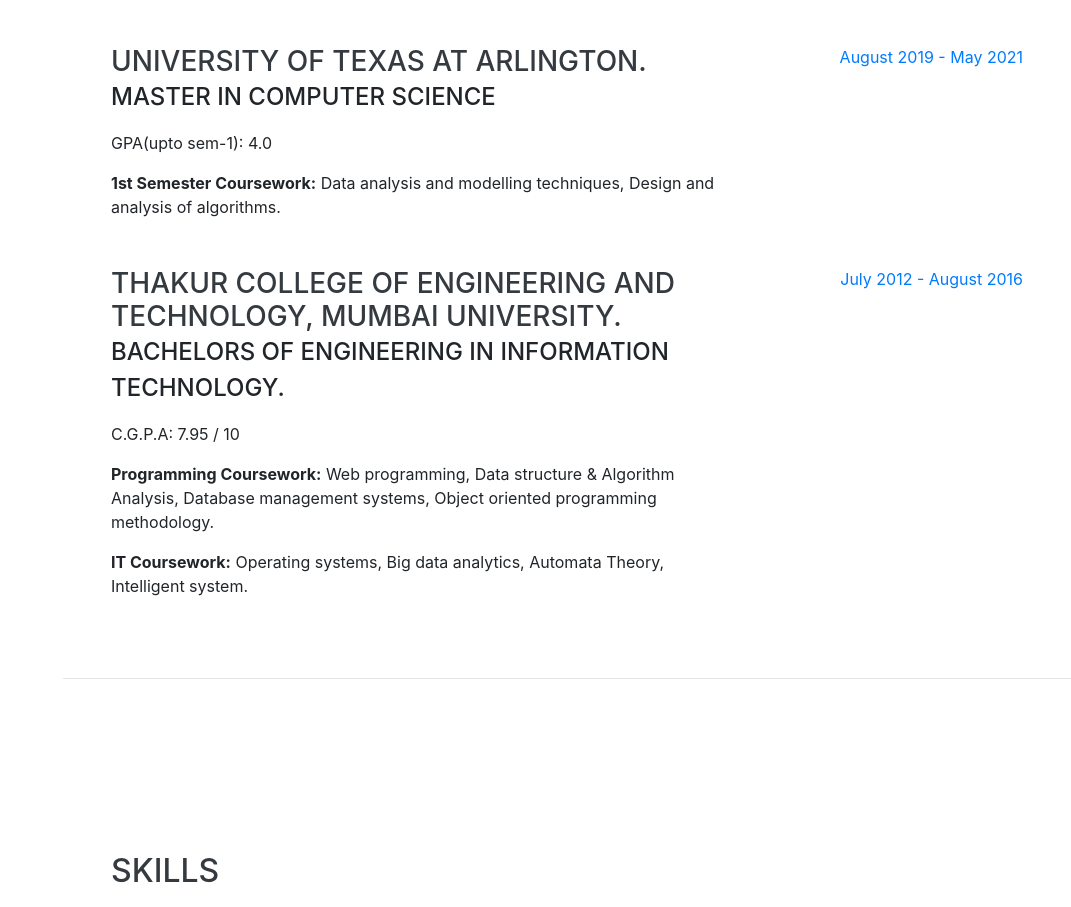
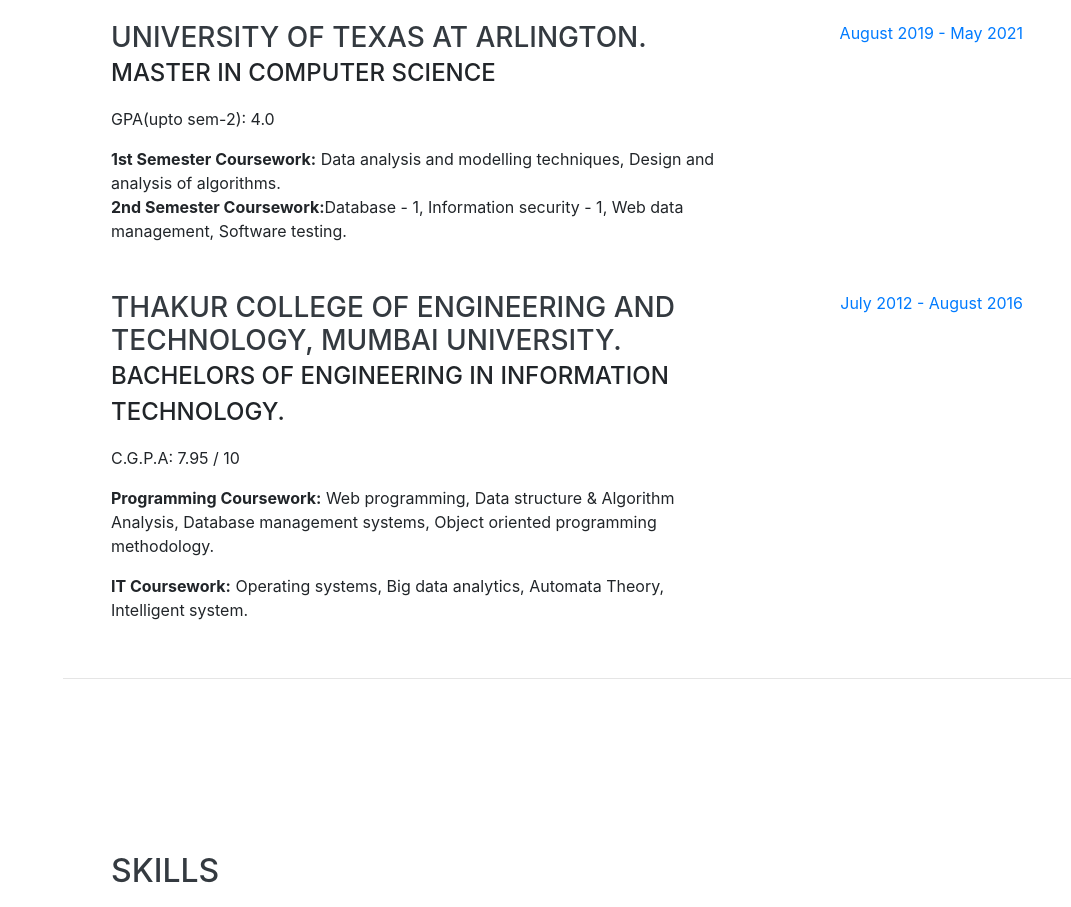
Before and after one commit to varunpande/varunpande.github.io, a website with bundled scripts: page intro/index.html in a window 1280 px wide. Shown: the part 2787-3694 px from the top of the page, without its empty margins (209-1280 px from the left). Built offline with nearby package versions, Linux system fonts and the light colour scheme; a web font is replaced by a local one.

Commit message:
update for semester 2

```diff
--- a/intro/index.html
+++ b/intro/index.html
@@ -188,8 +188,9 @@
           <div class="resume-content">
             <h3 class="mb-0">University of Texas at Arlington.</h3>
             <div class="subheading mb-3">Master in Computer Science</div>
-            <p>GPA(upto sem-1): 4.0</p>
+            <p>GPA(upto sem-2): 4.0</p>
             <div><b>1st Semester Coursework:</b> Data analysis and modelling techniques, Design and analysis of algorithms.</div>
+            <div><b>2nd Semester Coursework:</b>Database - 1, Information security - 1, Web data management, Software testing.</div>
           </div>
           <div class="resume-date text-md-right">
             <span class="text-primary">August 2019 - May 2021</span>
```
